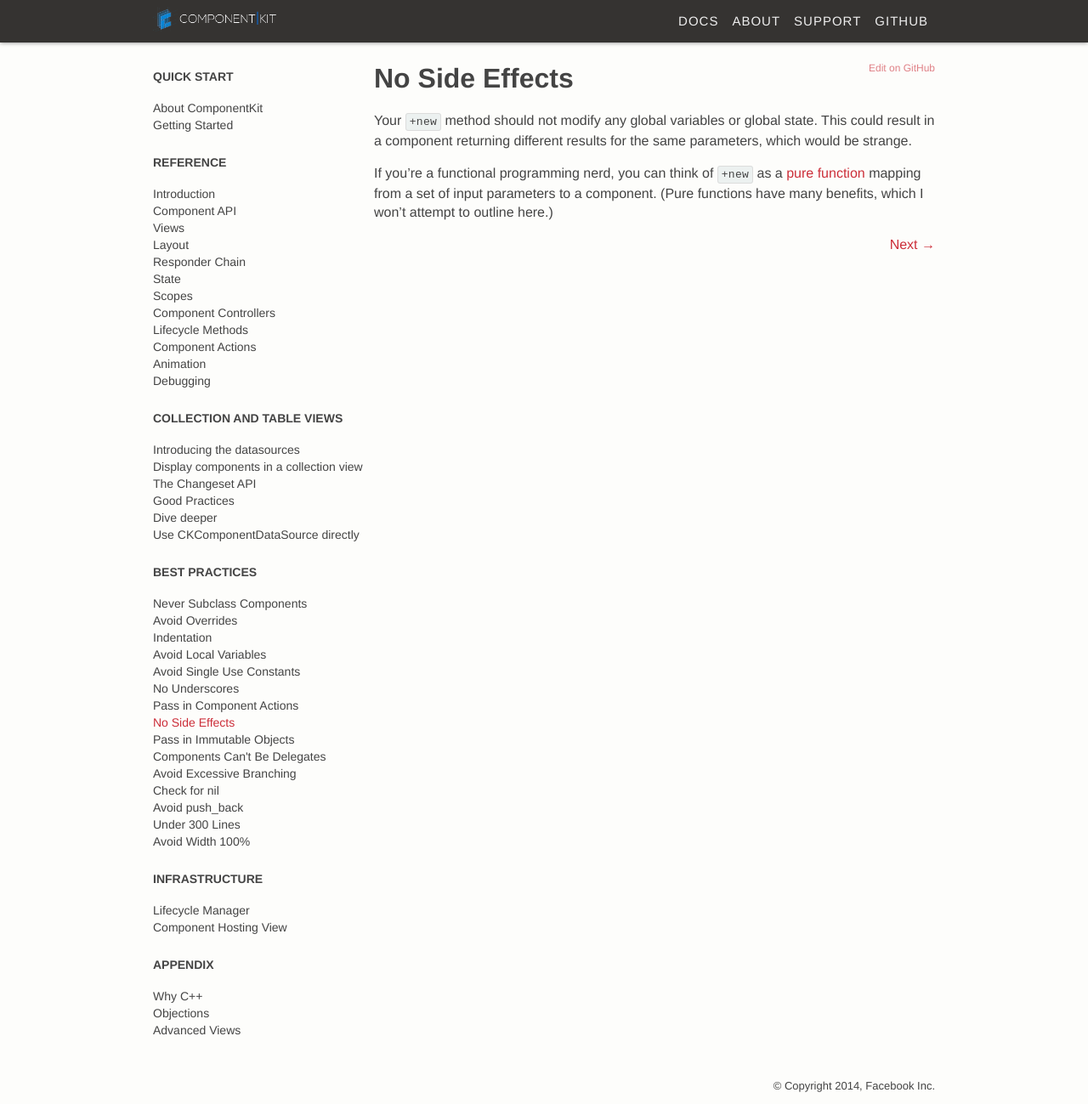
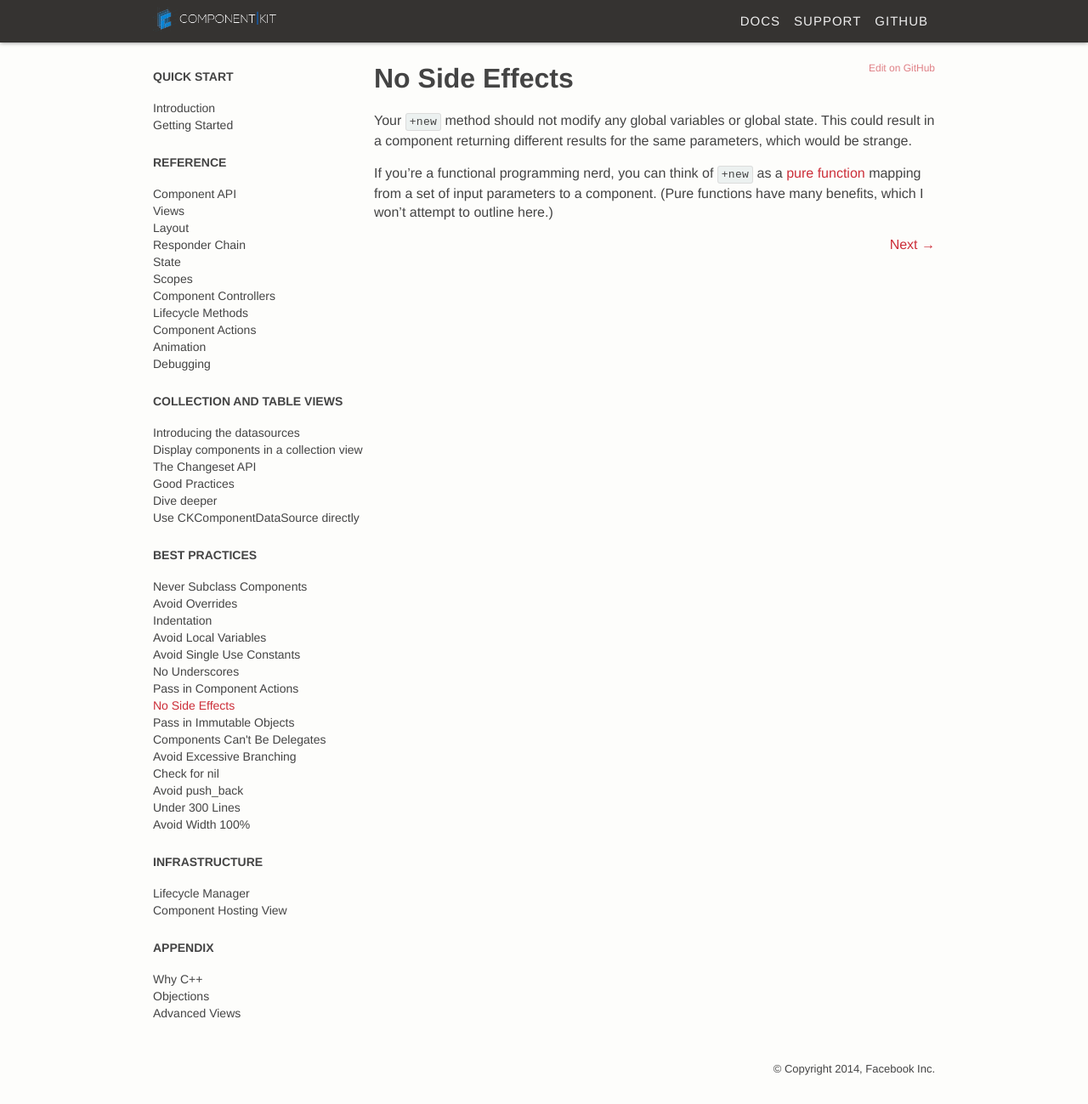
Before and after one commit to dstnbrkr/componentkit, a Jekyll site: the page built from _docs/no-side-effects.md, in a window 1280 px wide and 1299 px high. Shown: the whole window at 85% size. Built offline with Jekyll 4.4.1, drawn with Linux system fonts in a browser that asks for light colours; Markdown is read by kramdown in place of the engine named in the settings; comment, search, counter and statistics services are not loaded.

Commit message:
Nix about

```diff
--- a/_data/nav_docs.yml
+++ b/_data/nav_docs.yml
@@ -1,10 +1,9 @@
 - title: Quick Start
   items:
-  - about-componentkit
+  - introduction
   - getting-started
 - title: Reference
   items:
-  - introduction
   - component-api
   - views
   - layout
--- a/_includes/header.html
+++ b/_includes/header.html
@@ -32,13 +32,9 @@
 </a>
     <ul>
       <li><a href="/docs/getting-started.html"
-          {% if (page.id != 'about-componentkit') and (page.sectionid == 'docs') %}
+          {% if (page.sectionid == 'docs') %}
           class="active" {% endif %}>
           Docs
-      </a></li>
-      <li><a href="/docs/about-componentkit.html"
-          {% if (page.id == 'about-componentkit') %} class="active" {% endif %}>
-          About
       </a></li>
       <li><a href="/support.html"
           {% if (page.id == 'support') %} class="active" {% endif %}>
```
Also changed, not shown: _docs/about-componentkit.md (deleted, +0 -5 lines).
